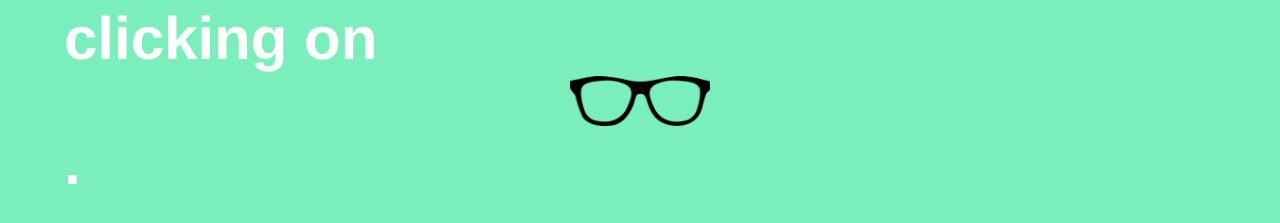
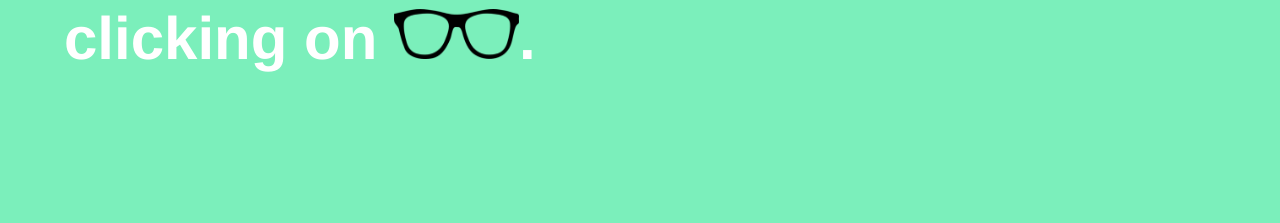
Before and after one commit to karuna24s/karuna24s.github.io, a plain HTML site: page index.html in a window 1280 px wide. Shown: the part 649-872 px from the top of the page. After the commit the page ends 800 px from the top, so only its background shows below. Drawn offline with Linux system fonts and the light colour scheme.

Commit message:
matchpad

```diff
--- a/index.html
+++ b/index.html
@@ -16,6 +16,6 @@
     i like to write code.
     <a href="http://github.com/karuna24s" target="_blank">find me on github</a>.
     i want to make programming + the web accessible to all. i am in the web design track at <a href="http://www.startupinstitute.com/?utm_source=Karuna&utm_medium=website&utm_campaign=KarunaisAwesome>startup institute." target="_blank">startup institute</a>
-    i am actively involved with <a href="http://womenwhocode.com" target="_blank">women who code</a> + <a href="https://www.girldevelopit.com/" target="_blank">girl develop it</a>. if you would like to contact me, <a href="mailto:karuna24s@gmail.com">click here</a>.check out my projects by clicking on <a href="http://www.karunasehgal.com/projects" target="_blank"><img src="images/glasses.png" alt="glasses" weight="50" height="50;" /></a>.
+    i am actively involved with <a href="http://womenwhocode.com" target="_blank">women who code</a> + <a href="https://www.girldevelopit.com/" target="_blank">girl develop it</a>. if you would like to contact me, <a href="mailto:karuna24s@gmail.com">click here</a>.check out my projects by clicking on <a href="http://www.karunasehgal.com/projects" target="_blank"><img src="images/glasses.png" alt="glasses" width="125" height="50"/></a>.
   </body>
 </html>
--- a/style.css
+++ b/style.css
@@ -21,7 +21,6 @@ h3 {
 }
 
 h6 {
-  background-color: orange;
   text-align: left;
   font-size: 32px
 }
@@ -32,7 +31,7 @@ p {
   font-size: 14px;
 }
 
-img {
+.welcome img {
   display: block;
   margin-left: auto;
   margin-right: auto;
```
